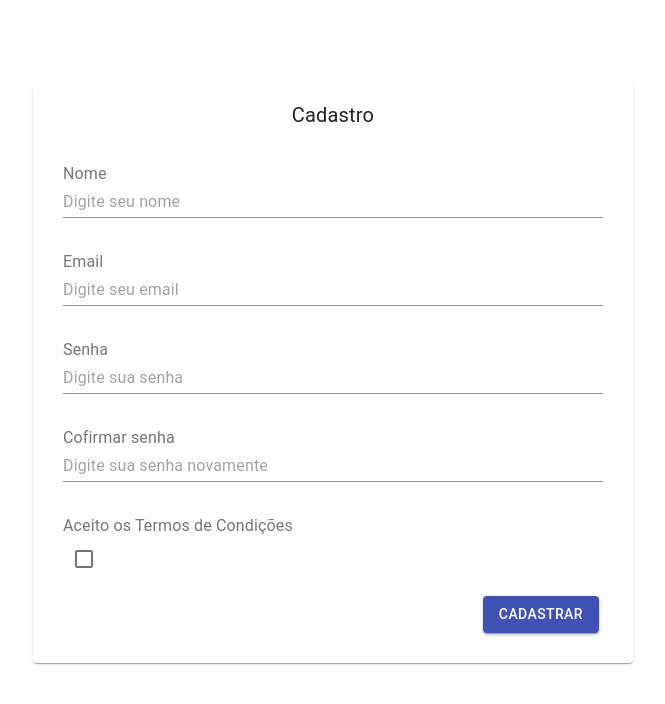
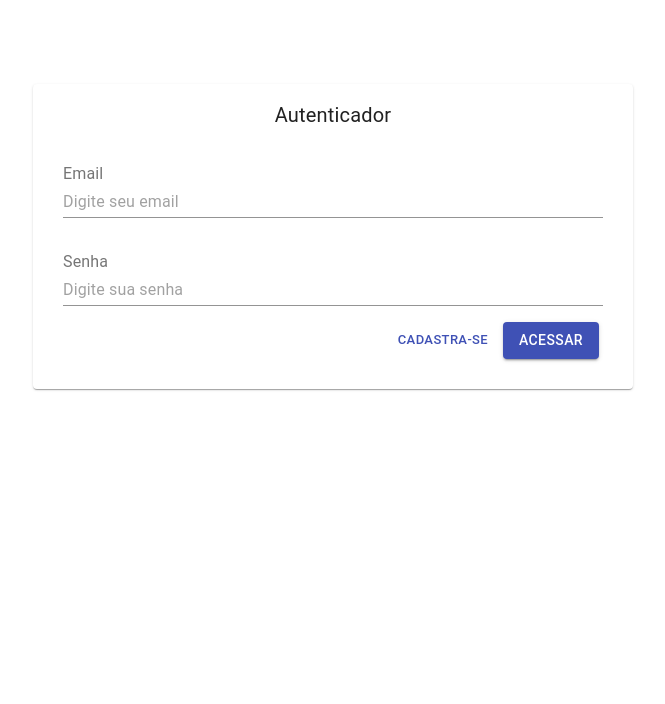
Before and after one commit to henriqdsvlima/control-app, a React (Create React App) app in the folder frontend/: page / in a window 1280 px wide. Shown: the top 704 px of the page, without its empty margins (307-972 px from the left). Built offline with nearby package versions, Linux system fonts and the light colour scheme.

Commit message:
Criando as rotas

```diff
--- a/frontend/package.json
+++ b/frontend/package.json
@@ -7,8 +7,11 @@
     "@testing-library/jest-dom": "^4.2.4",
     "@testing-library/react": "^9.5.0",
     "@testing-library/user-event": "^7.2.1",
+    "history": "^5.0.0",
     "react": "^16.13.1",
     "react-dom": "^16.13.1",
+    "react-router": "^5.2.0",
+    "react-router-dom": "^5.2.0",
     "react-scripts": "3.4.3",
     "styled-components": "^5.2.0"
   },
--- a/frontend/public/index.html
+++ b/frontend/public/index.html
@@ -40,4 +40,5 @@
       To create a production bundle, use `npm run build` or `yarn build`.
     -->
   </body>
+
 </html>
--- a/frontend/src/index.js
+++ b/frontend/src/index.js
@@ -1,14 +1,12 @@
 import React from 'react';
 import ReactDOM from 'react-dom';
-import App from './modules/home/App';
-import Auth from './modules/auth/Auth'
+import Router from '../src/modules/auth/Routes'
 import * as serviceWorker from './serviceWorker';
-import SignUp from './modules/auth/signUp'
 
 
 ReactDOM.render(
   <React.StrictMode>
-    <SignUp />
+    <Router />
   </React.StrictMode>,
   document.getElementById('root')
 );
--- a/frontend/src/modules/auth/Auth.js
+++ b/frontend/src/modules/auth/Auth.js
@@ -65,7 +65,7 @@ const auth = () => {
                     <Grid
                         item
                     >
-                        <Button
+                        <Button className={classes.buttonRegister}
                             color="primary"
                             size="small"
                         >
--- /dev/null
+++ b/frontend/src/modules/auth/Routes.jsx
@@ -0,0 +1,19 @@
+import React from 'react'
+import { BrowserRouter, Switch, Route} from 'react-router-dom'
+
+
+import Auth from '../auth/Auth'
+import Cadastro from '../auth/signUp'
+
+export default props =>
+<BrowserRouter>
+   <Switch>
+        <Route  exact path='/'>
+            < Auth />
+        </Route>
+
+        <Route path='/signup'>
+            <Cadastro />
+        </Route>
+    </Switch>
+</BrowserRouter>
--- /dev/null
+++ b/frontend/src/modules/auth/history.js
@@ -0,0 +1,5 @@
+import {createBrowserHistory} from 'history'
+
+const history = createBrowserHistory()
+
+export default {history}
--- a/frontend/src/modules/auth/signUp.js
+++ b/frontend/src/modules/auth/signUp.js
@@ -1,11 +1,9 @@
-import React from 'react';
+import React  from 'react';
 import { Paper, Grid, makeStyles, Input, Typography, Button, Checkbox } from '@material-ui/core'
 import styles from './styles'
 
 const componentStyles = makeStyles(styles)
-
-
-const cadastro = () => {
+const Cadastro = () => {
     const classes = componentStyles()
 
 
@@ -134,14 +132,18 @@ const cadastro = () => {
                             variant="contained"
                             color="primary"
                         >
+
                             Cadastrar
+
+
                         </Button>
                     </Grid>
                 </Grid>
             </Grid>
         </Paper>
+
     </>)
 }
 
 
-export default cadastro
+export default Cadastro
--- a/frontend/src/modules/auth/styles.js
+++ b/frontend/src/modules/auth/styles.js
@@ -14,5 +14,8 @@ export default (theme) => ({
     },
     buttonGroup: {
         padding: '0 20px 30px 0'
+    },
+    buttonRegister: {
+        marginRight: '10px',
     }
 })
```
Also changed, not shown: frontend/src/modules/home/Inicio.js (added, +7 -0 lines), 1 other file (tests, documents, lock files or other folders).
